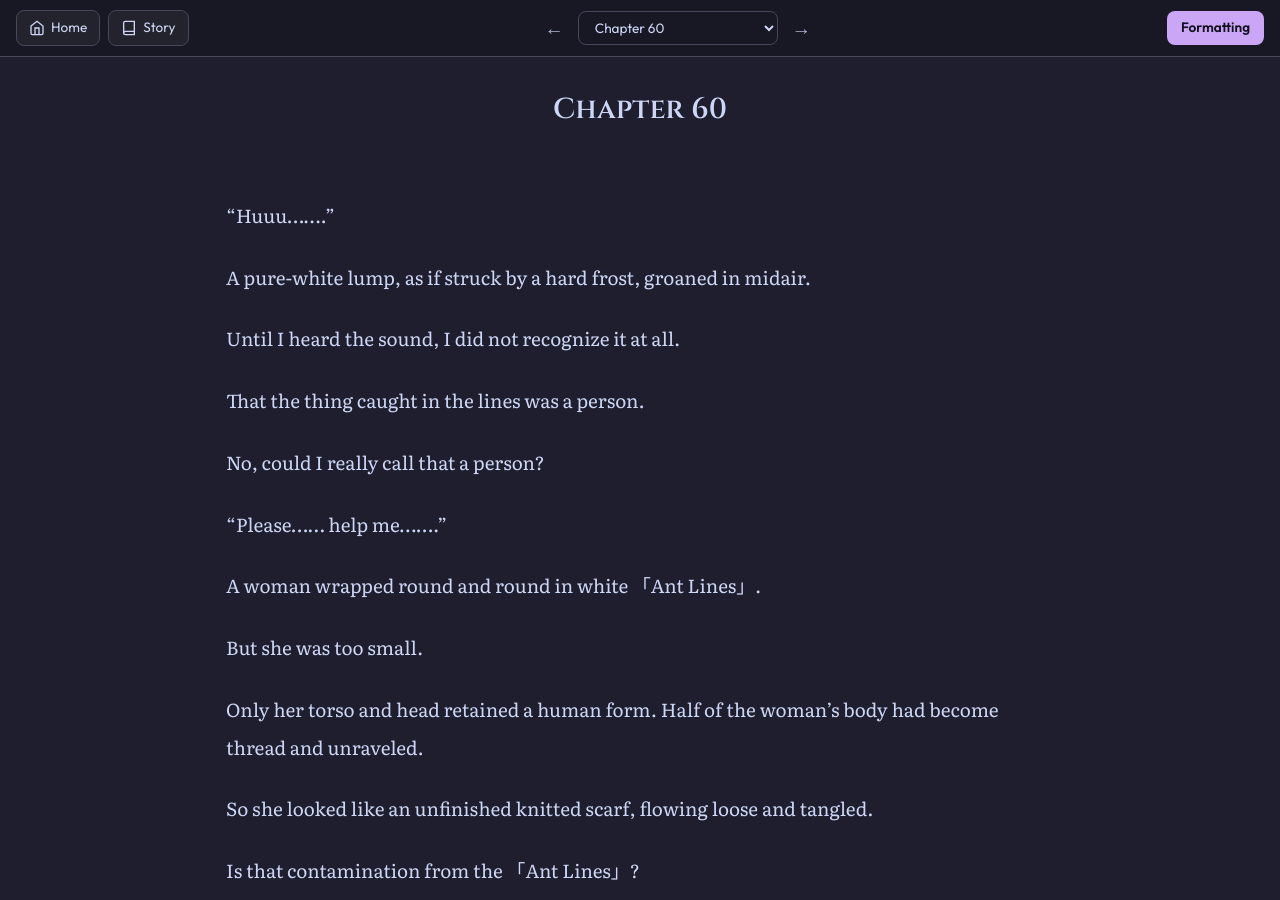
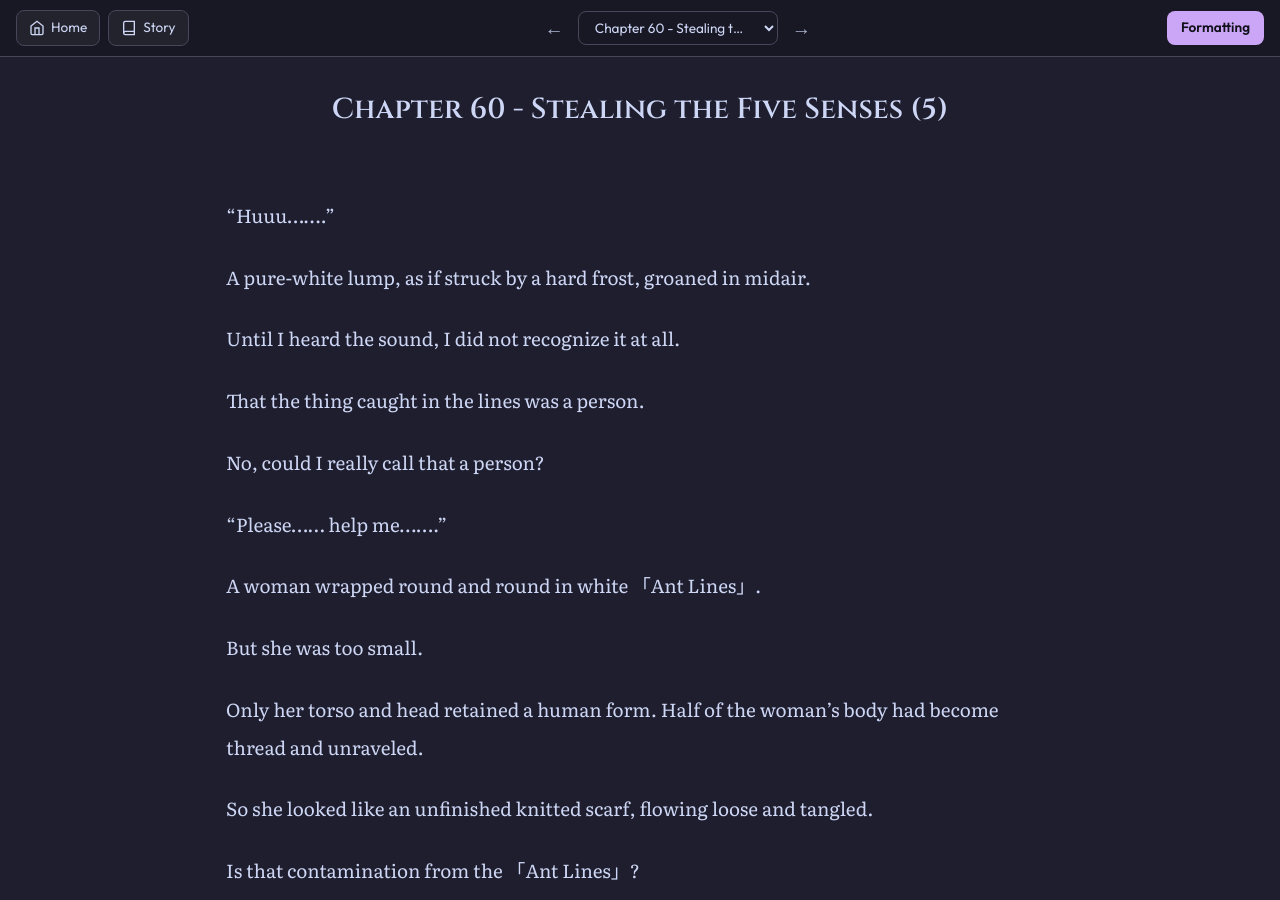
Before and after one commit to soleumn/soleumn.github.io, a Jekyll site: the page built from _chapters/esg/ch60.md, in a window 1280 px wide and 900 px high. Built offline with Jekyll 4.4.1, drawn with Linux system fonts in a browser that asks for light colours; comment, search, counter and statistics services are not loaded.

Commit message:
Update ch60.md

```diff
--- a/_chapters/esg/ch60.md
+++ b/_chapters/esg/ch60.md
@@ -1,5 +1,5 @@
 ---
-title: "Chapter 60"
+title: "Chapter 60 - Stealing the Five Senses (5)"
 categories: esg
 capitulo: 60
 ---
```
